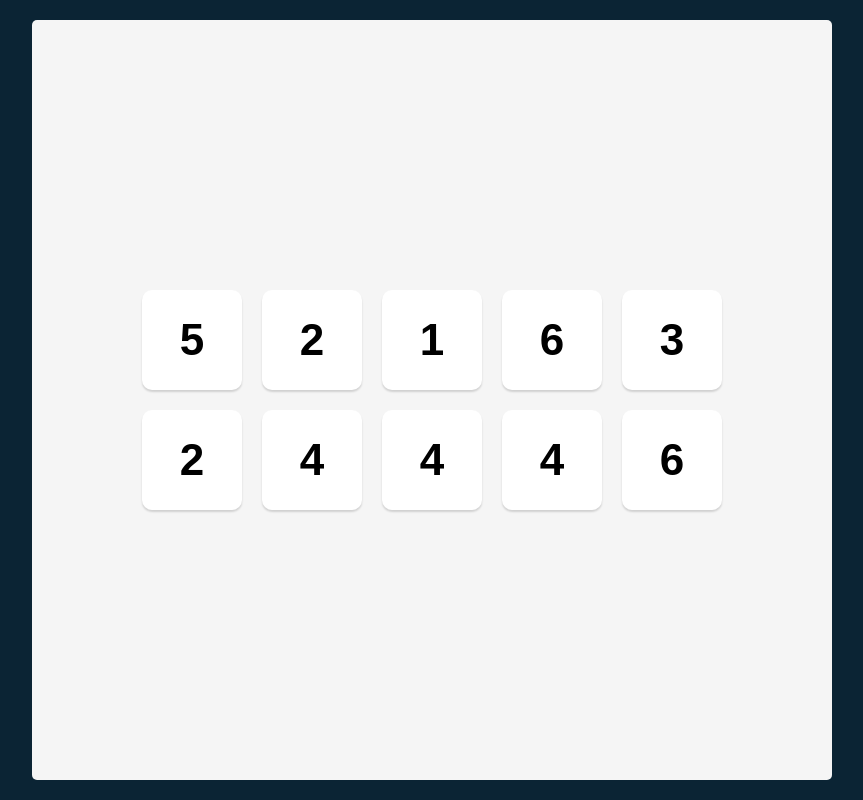
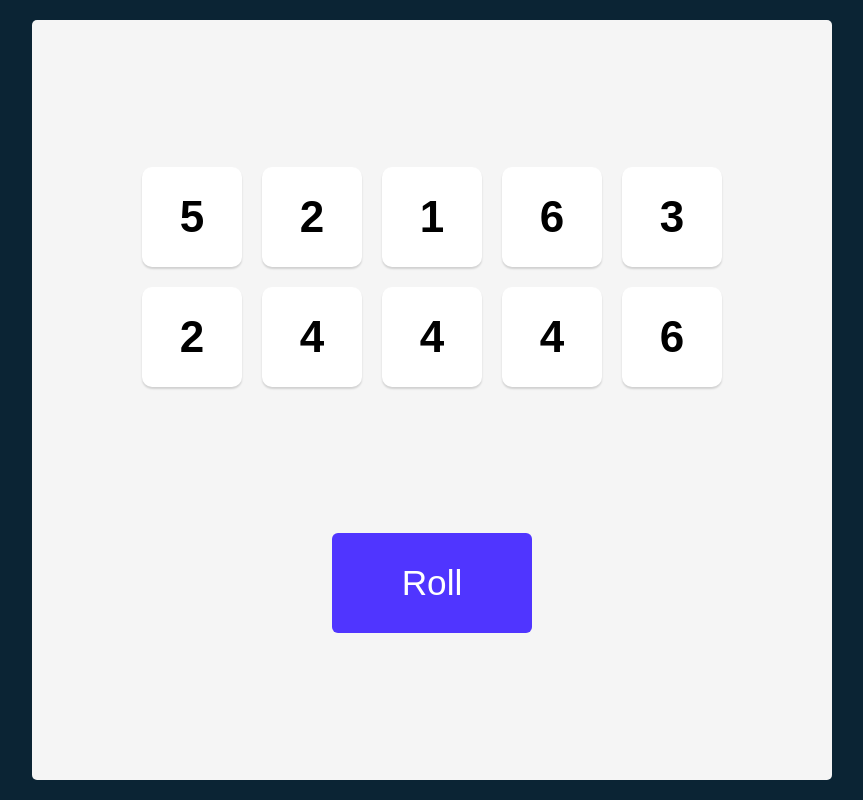
Before and after one commit to shettyamoghh/tenzies-game, a React (Vite) app: page / in a window 1280 px wide. Shown: the whole page, without its empty margins (208-1071 px from the left). Built offline with nearby package versions, Linux system fonts and the light colour scheme.

Commit message:
Implement roll dice button

```diff
--- a/src/App.jsx
+++ b/src/App.jsx
@@ -22,6 +22,10 @@ function App() {
       }))
   }
 
+  function updateDice() {
+    setDice(generateNewDice)
+  }
+
   const diceElements = dice.map(die => (
     <Die key={die.id} value={die.value}/>
   ))
@@ -31,6 +35,7 @@ function App() {
       <div className='dice-container'>
         {diceElements}
       </div>
+      <button className='roll-dice' onClick={updateDice}>Roll</button>
     </main>
   )
 }
--- a/src/index.css
+++ b/src/index.css
@@ -54,11 +54,11 @@ button {
 }
 
 button.roll-dice {
-  height: 50px;
-  width: 100px;
+  height: 100px;
+  width: 200px;
   border: none;
   border-radius: 6px;
   background-color: #5035FF;
   color: white;
-  font-size: 1.2rem;
+  font-size: 2.2rem;
 }
```
